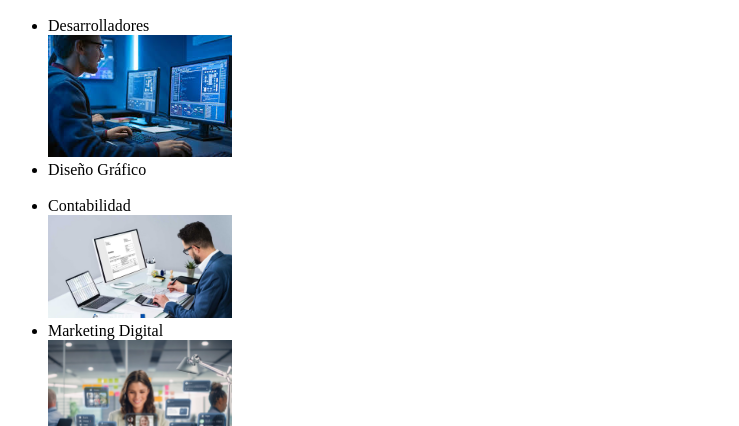
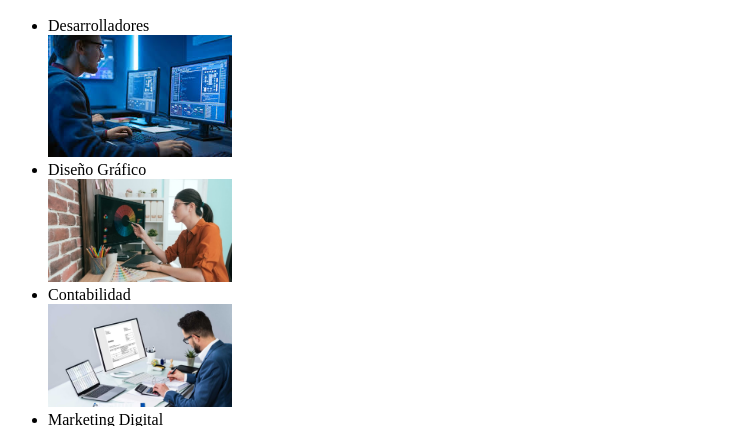
Before and after one commit to omaramgtz/Proyecto-Final-M1, a plain HTML site: page index.html in a window 1280 px wide. Shown: the part 370-796 px from the top of the page, without its empty margins (0-739 px from the left). Drawn offline with Linux system fonts and the light colour scheme.

Commit message:
Seguía con error la imagen y no aparece en web

```diff
--- a/index.html
+++ b/index.html
@@ -12,7 +12,7 @@
     <h2>Ofrecemos servicios profesionales virtuales en las siguientes áreas:</h2>
     <ul>
         <li>Desarrolladores</li> <img width="15%" src="Desarrolladores.jpeg" alt="">
-        <li>Diseño Gráfico</li> <img width="15%" src="Diseño Gráfico.jpg" alt="">
+        <li>Diseño Gráfico</li> <img width="15%" src="Diseno Grafico.jpg" alt="">
         <li>Contabilidad</li> <img width="15%" src="Contabilidad.avif" alt="">
         <li>Marketing Digital</li> <img width="15%" src="Marketing Digital 2.webp" alt="">
         <li>Recursos Humanos</li> <img width="15%" src="Recursos Humanos.webp" alt="">
```
